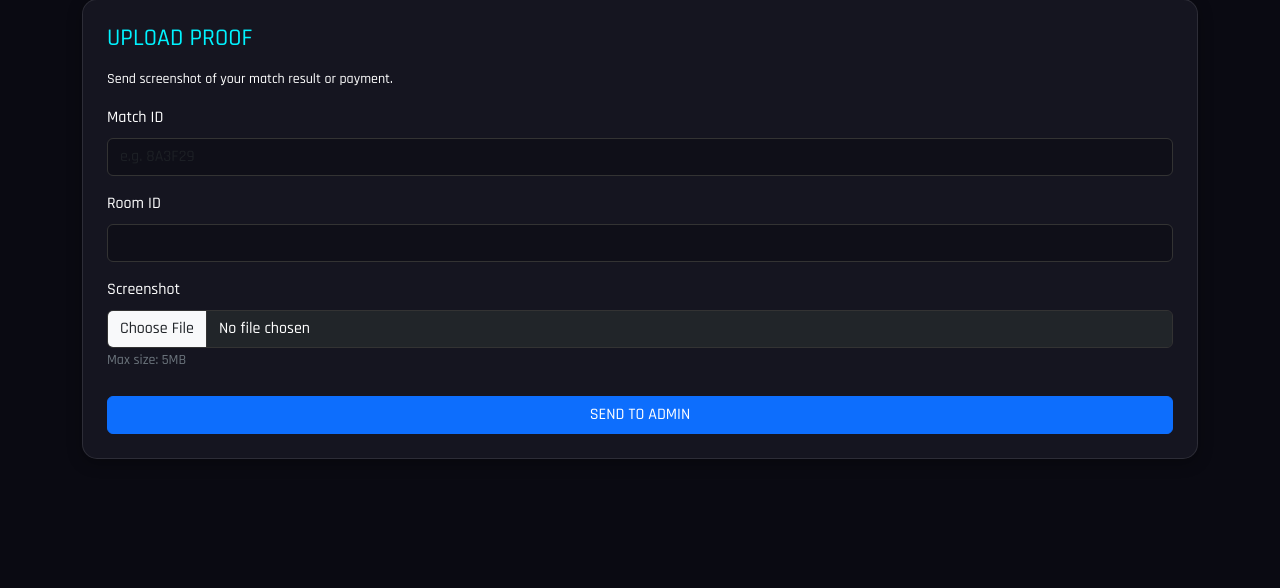
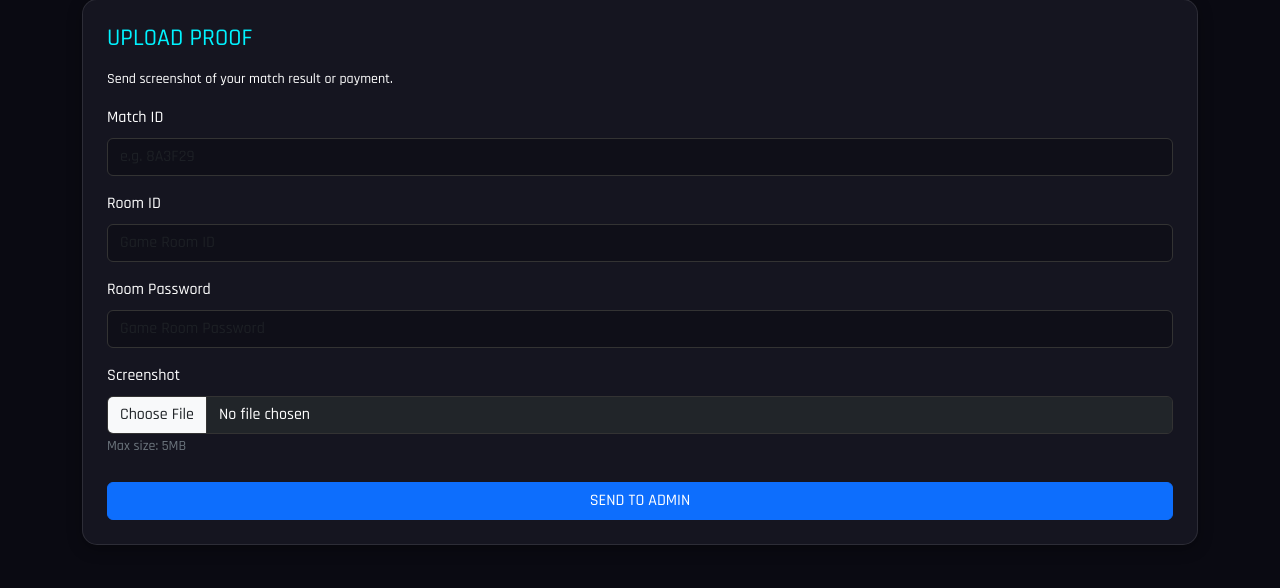
Before and after one commit to MR-CR4CK3R/kg-tour-bd, a Flask app: page /upload_proof in a window 1280 px wide. Shown: the part 117-705 px from the top of the page. Run offline with Flask 3, Linux system fonts and the light colour scheme; the visitor is signed in with stand-in values (Sample User, id 1); some libraries are stand-ins or nearby versions.

Commit message:
upgradations

```diff
--- a/templates/uploadproof.html
+++ b/templates/uploadproof.html
@@ -11,15 +11,23 @@
             <label class="form-label text-white">Match ID</label>
             <input type="text" name="match_id" class="form-control" placeholder="e.g. 8A3F29" required>
         </div>
+
         <div class="mb-3">
             <label class="form-label text-white">Room ID</label>
-            <input type="text" name="room_id" class="form-control" required>
+            <input type="text" name="room_id" class="form-control" placeholder="Game Room ID" required>
         </div>
+
+        <div class="mb-3">
+            <label class="form-label text-white">Room Password</label>
+            <input type="text" name="room_pass" class="form-control" placeholder="Game Room Password" required>
+        </div>
+
         <div class="mb-4">
             <label class="form-label text-white">Screenshot</label>
             <input type="file" name="proof_image" class="form-control bg-dark" accept="image/*" required>
             <small class="text-secondary">Max size: 5MB</small>
         </div>
+
         <button type="submit" class="btn btn-primary w-100">SEND TO ADMIN</button>
     </form>
 </div>
```
